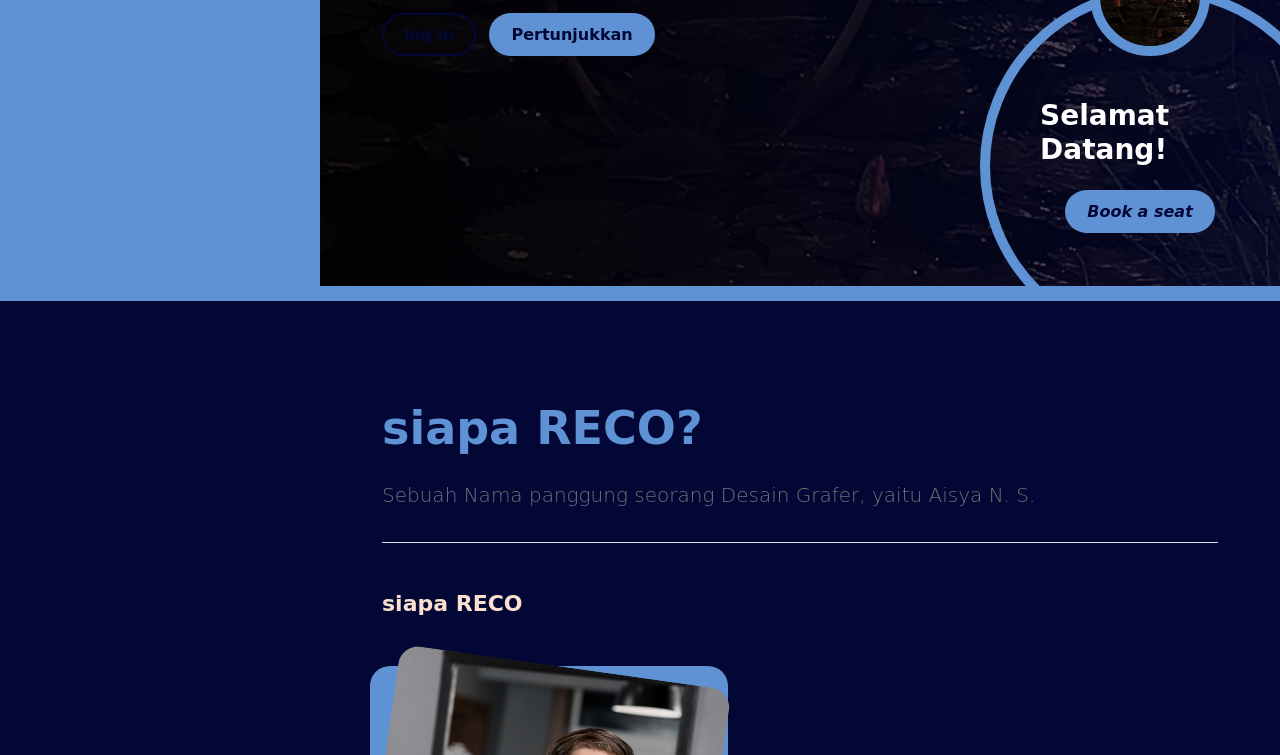
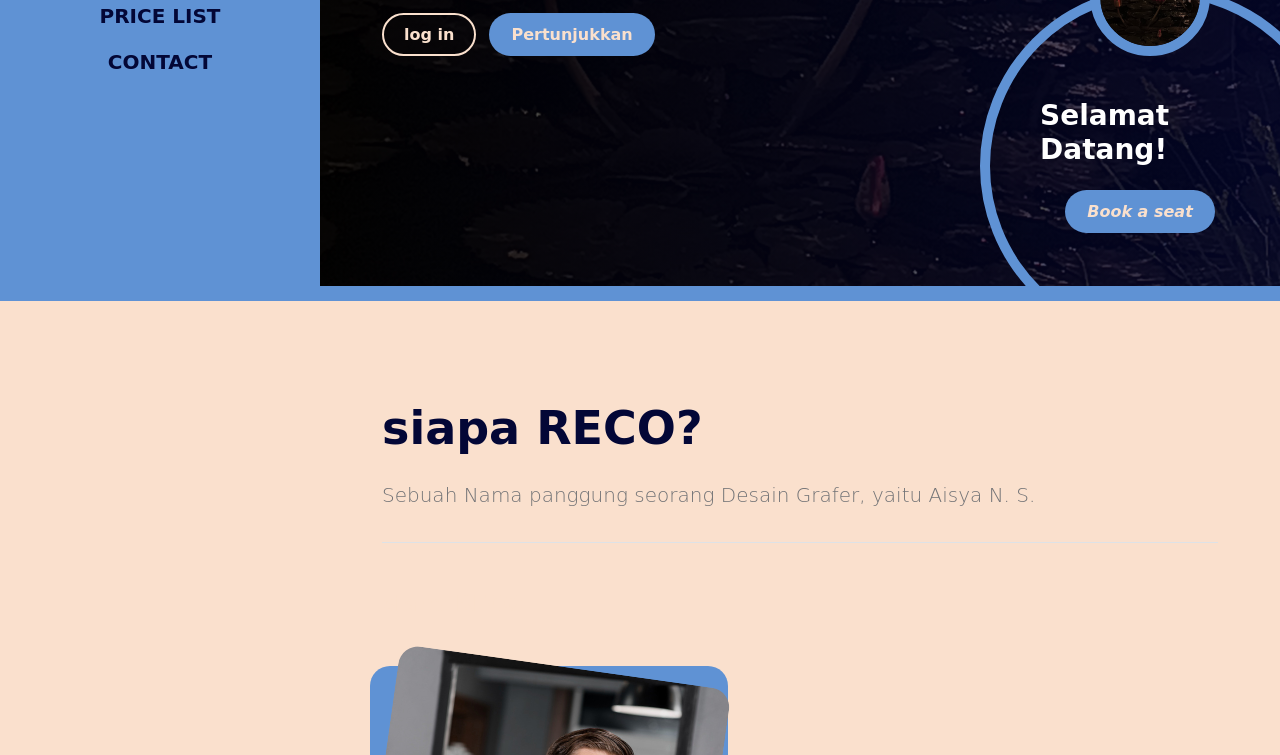
Before and after one commit to aiiiueo/tolong, a plain HTML site: page index.html in a window 1280 px wide. Shown: the part 499-1254 px from the top of the page. Drawn offline with Linux system fonts and the light colour scheme; a web font is replaced by a local one.

Commit message:
Update templatemo-barber-shop.css

```diff
--- a/css/templatemo-barber-shop.css
+++ b/css/templatemo-barber-shop.css
@@ -11,13 +11,13 @@ https://templatemo.com/tm-585-barber-shop
   CUSTOM PROPERTIES ( VARIABLES )
 -----------------------------------------*/
 :root {
-  --white-color:                  #030736;
+  --white-color:                  #fae0cd;
   --primary-color:                #5f92d4;
   --secondary-color:              #fae0cd;
   --section-bg-color:             #f0f8ff;
   --custom-btn-bg-color:          #5f92d4;
   --custom-btn-bg-hover-color:    #FDBB2D;
-  --dark-color:                   #5f92d4;
+  --dark-color:                   #030736;
   --p-color:                      #717275;
   --border-color:                 #7fffd4;
   --link-hover-color:             #B22727;
```
